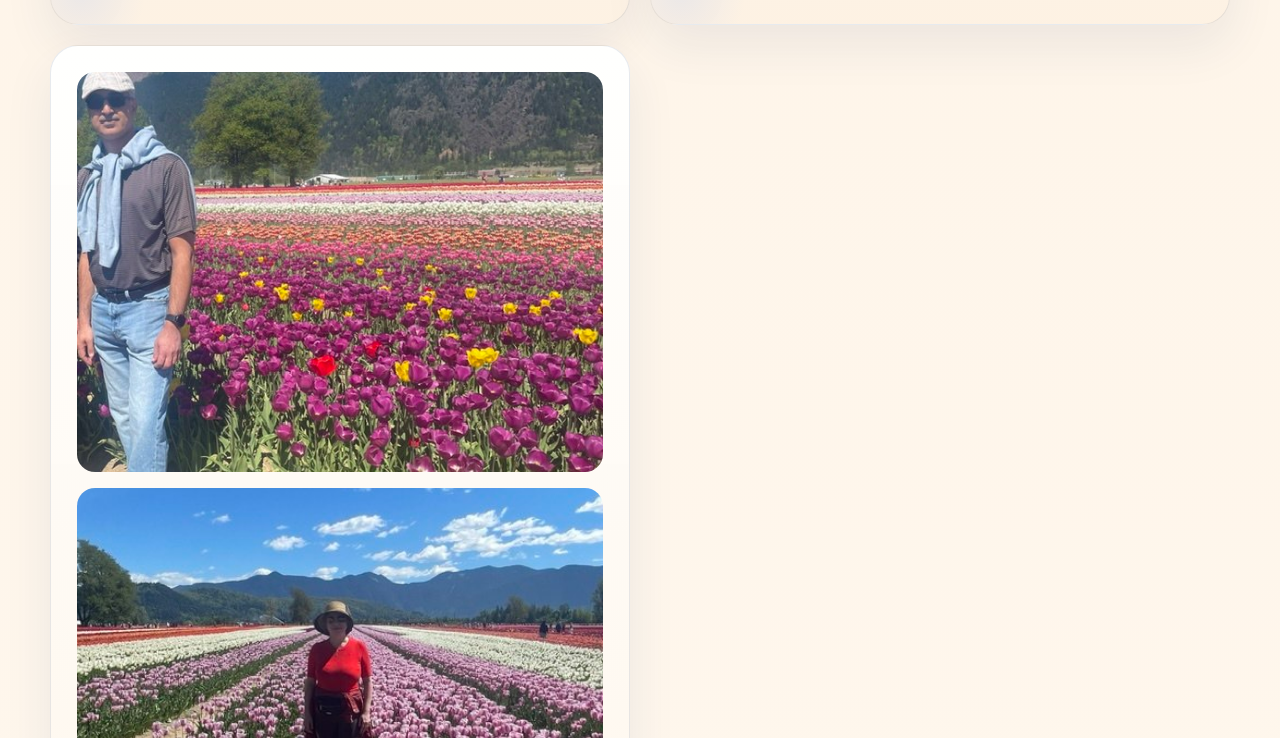
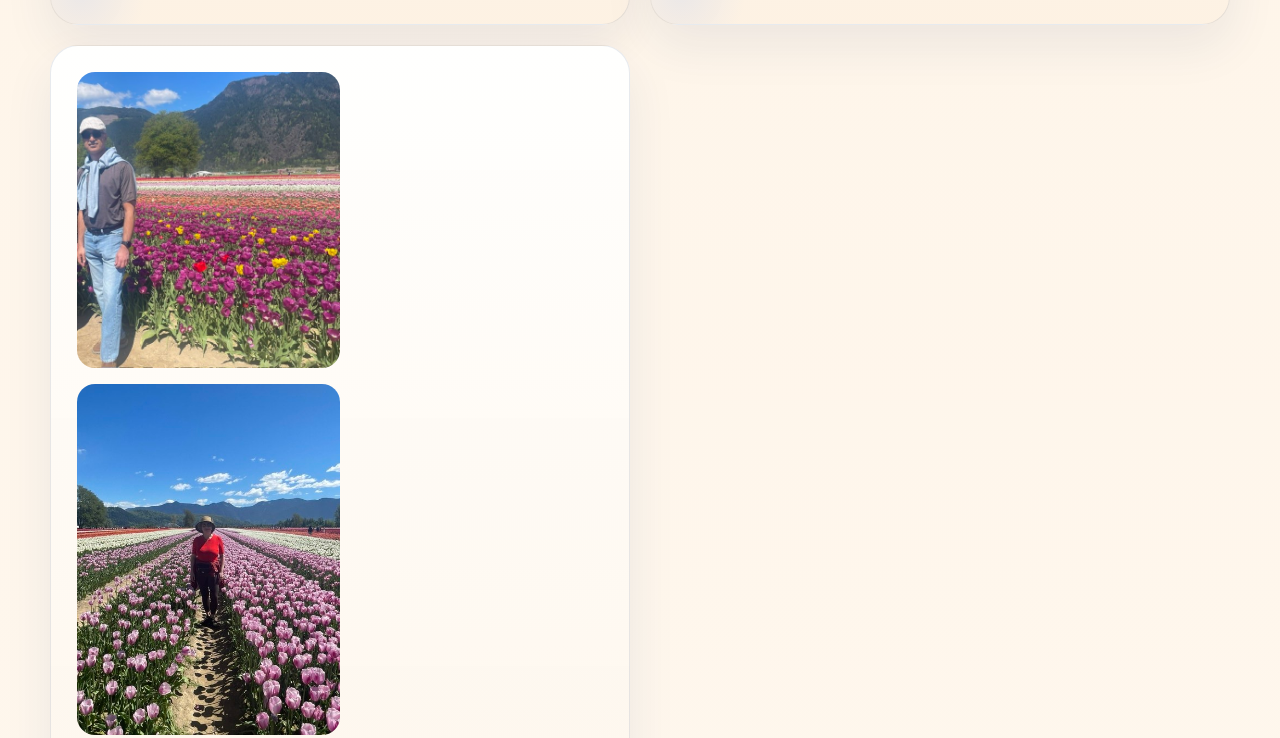
Before and after one commit to truenetworksociety/truenetwork.github.io, a plain HTML site: page about.html in a window 1280 px wide. Shown: the part 7577-8315 px from the top of the page. Drawn offline with Linux system fonts and the light colour scheme.

Commit message:
TrueNetwork Society

```diff
--- a/about.html
+++ b/about.html
@@ -275,13 +275,16 @@ I have almost one year of volunteer experience supporting seniors living with de
             </p>
           </div>
 
+
+
+          <div class="panel-grid-1">
             <div class="card reveal">
               <img src="/assets/people/hamid-azarnoush.jpg"
                    alt="Hamid Azarnoush"
-                 style="border-radius:18px; margin-bottom:16px; max-height:400px; object-fit:cover; width:100%;">
+                   style="border-radius:18px; margin-bottom:16px; max-height:400px; object-fit:cover; width:50%;">
               <img src="/assets/people/zahra-mottaghi.jpg"
                    alt="Zahra Mottaghi"
-                 style="border-radius:18px; margin-bottom:16px; max-height:400px; object-fit:cover; width:100%;">
+                   style="border-radius:18px; margin-bottom:16px; max-height:400px; object-fit:cover; width:50%;">
 
               <h3>Hamid Azarnoush and Zahra Mottaghi</h3>
               <p>
@@ -293,6 +296,7 @@ My husband, Hamid, is a mechanical engineer who brings a practical and artistic
 
   Together, we bring a blend of creativity, precision, and passion to every arts and crafts project, hoping to enrich the lives of everyone we work with.
               </p>
+            </div>
           </div>
 
         </div>
```
Lines whose indentation alone changed are shown as unchanged.
